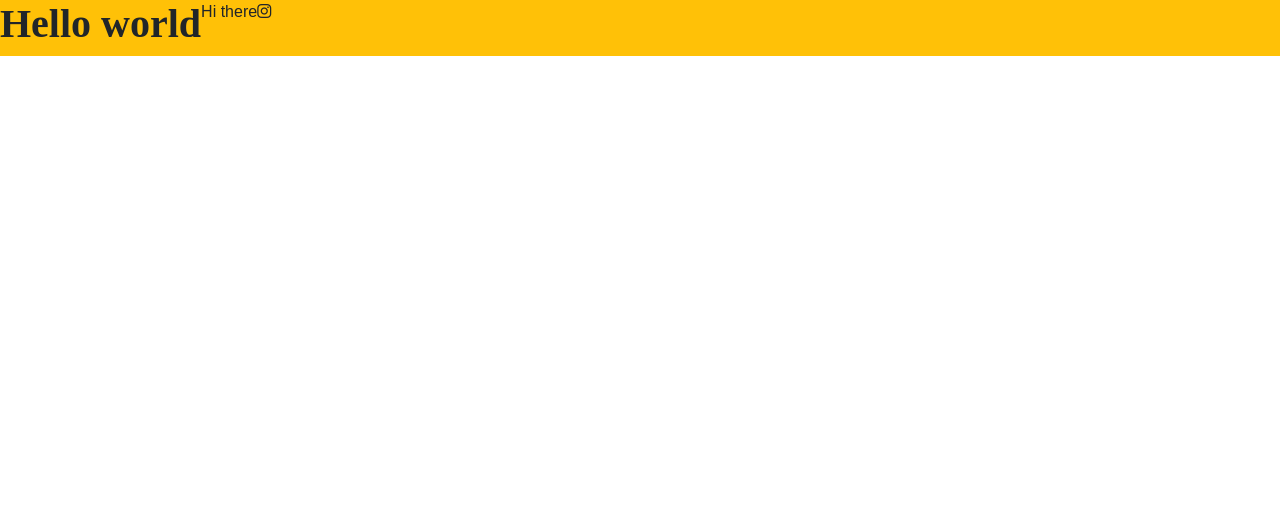
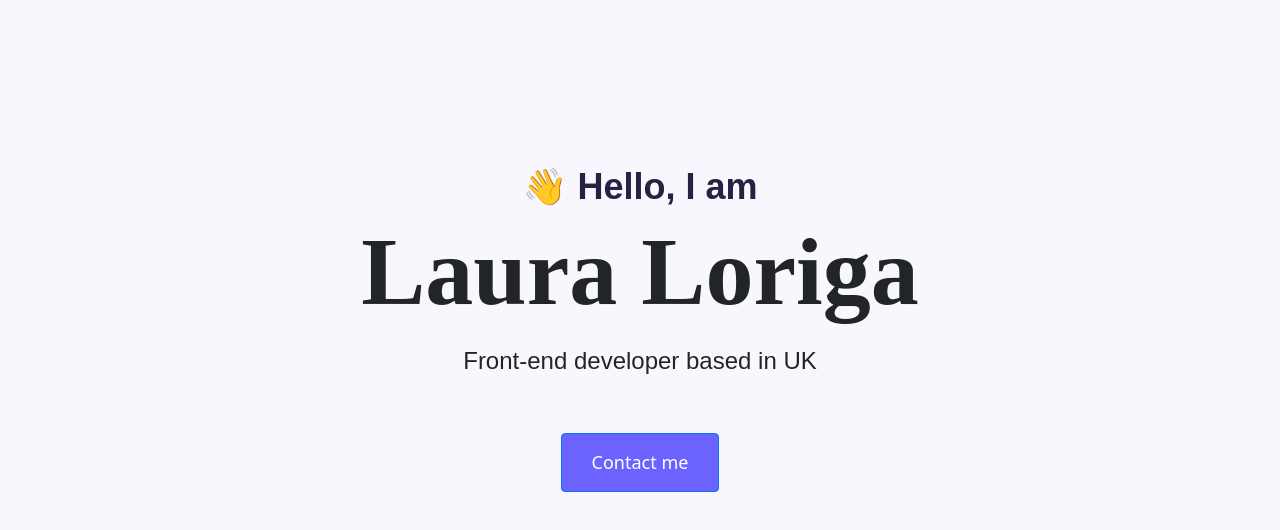
Before and after one commit to Jolie92/portfolio-project, a plain HTML site: page index.html in a window 1280 px wide. Drawn offline with nearby package versions, Linux system fonts and the light colour scheme; a web font is replaced by a local one.

Commit message:
reorganized

```diff
--- a/index.html
+++ b/index.html
@@ -20,10 +20,13 @@
 
     </head>
 <body>
-    <div class="d-flex bg-warning">
-    <h1> Hello world </h1>
-    <p> Hi there<i class="fa-brands fa-instagram"></i>
-    </p>
+    <div class="hero">
+    <p>👋 Hello, I am </p>
+    <h1>Laura Loriga</h1>
+    <h2 class="mb-5">Front-end developer based in UK</h2>
+    <div>
+    <a href="#" class="btn btn-primary">Contact me</a>
+    </div>
     </div>
 </body>
 </html>
--- a/styles/portfolio.css
+++ b/styles/portfolio.css
@@ -1,9 +1,38 @@
+
+h1,h2,h3,h4{
+    font-family: "Playfair Display", serif;
+    font-weight: bold;
+}
 
 h1{
-    font-family: "Playfair Display", serif;
-    font-weight: bold;
+    font-size: 96px;
 }
 p{
 font-family: "Poppins", sans-serif;
     font-weight: normal;
 }
+.hero{
+    background-color: #F9F7FE;
+    text-align: center;
+    padding: 160px 20px;
+}
+.hero p{
+    font-size: 36px;
+    font-weight: bold;
+    margin:0;
+    color: #272142;
+}
+.hero h2{
+    font-family: "Poppins", sans-serif;
+    font-weight: normal;
+    font-size: 24px;
+    line-height: 2;
+}
+.btn{
+    background-color: #6C63FF;
+    border-radius: 4px;
+    color: white;
+    font-size: 18px;
+    line-height: 27px;
+    padding: 15px 30px;
+}
```
